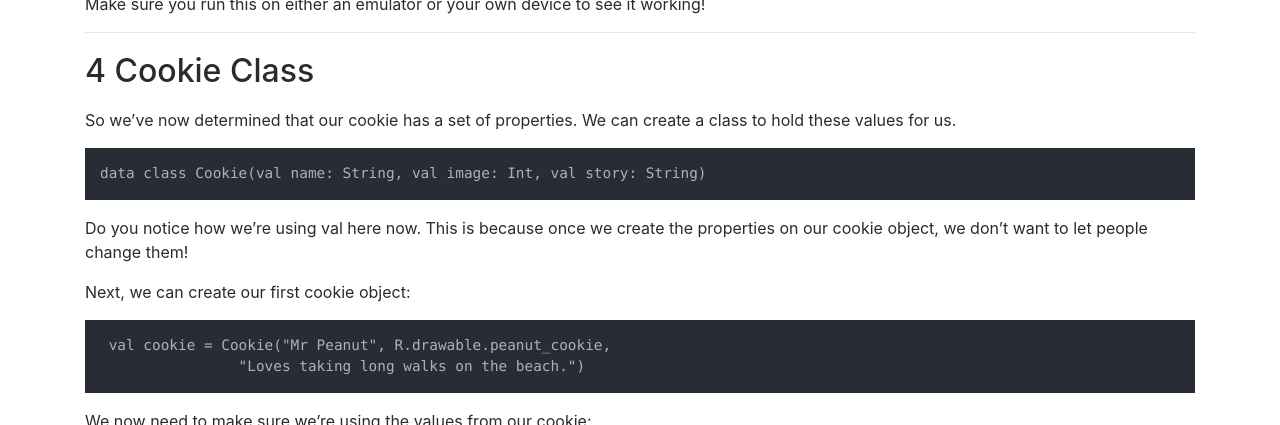
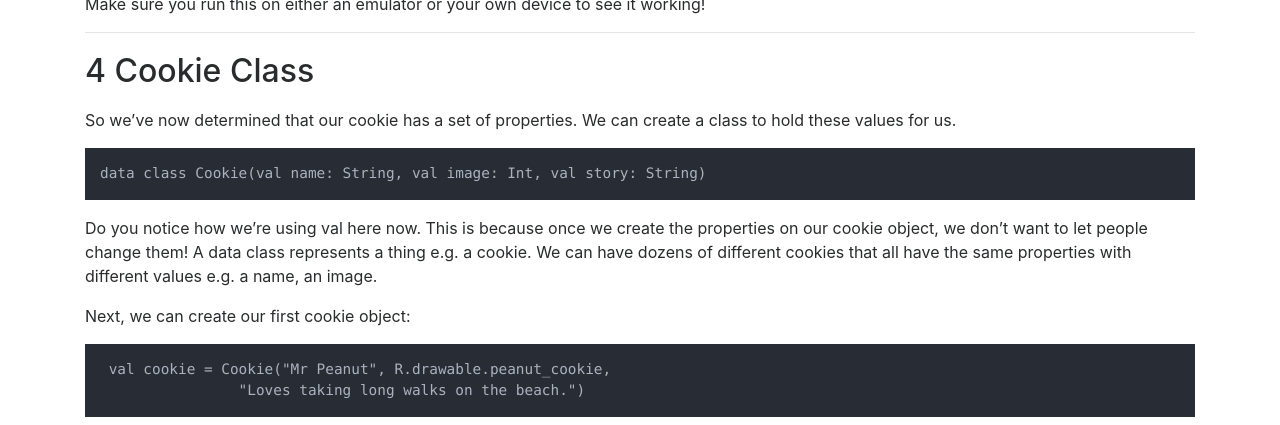
Before and after one commit to codebar/android-tutorials, a Jekyll site: the page built from worksheets/kotlin/1-krumble/index.md, in a window 1280 px wide and 900 px high, scrolled down 4017 px, cut to the strip 42-467 px from the top of the window. Built offline with Jekyll 4.4.1, drawn with Linux system fonts in a browser that asks for light colours; nearby versions of some CDN libraries.

Commit message:
add explanation about data classes

````diff
--- a/worksheets/kotlin/1-krumble/index.md
+++ b/worksheets/kotlin/1-krumble/index.md
@@ -121,6 +121,7 @@ data class Cookie(val name: String, val image: Int, val story: String)
 ```
 
 > Do you notice how we're using val here now. This is because once we create the properties on our cookie object, we don't want to let people change them!
+> A data class represents a thing e.g. a cookie.  We can have dozens of different cookies that all have the same properties with different values e.g. a name, an image.
 
 Next, we can create our first cookie object:
 
````
